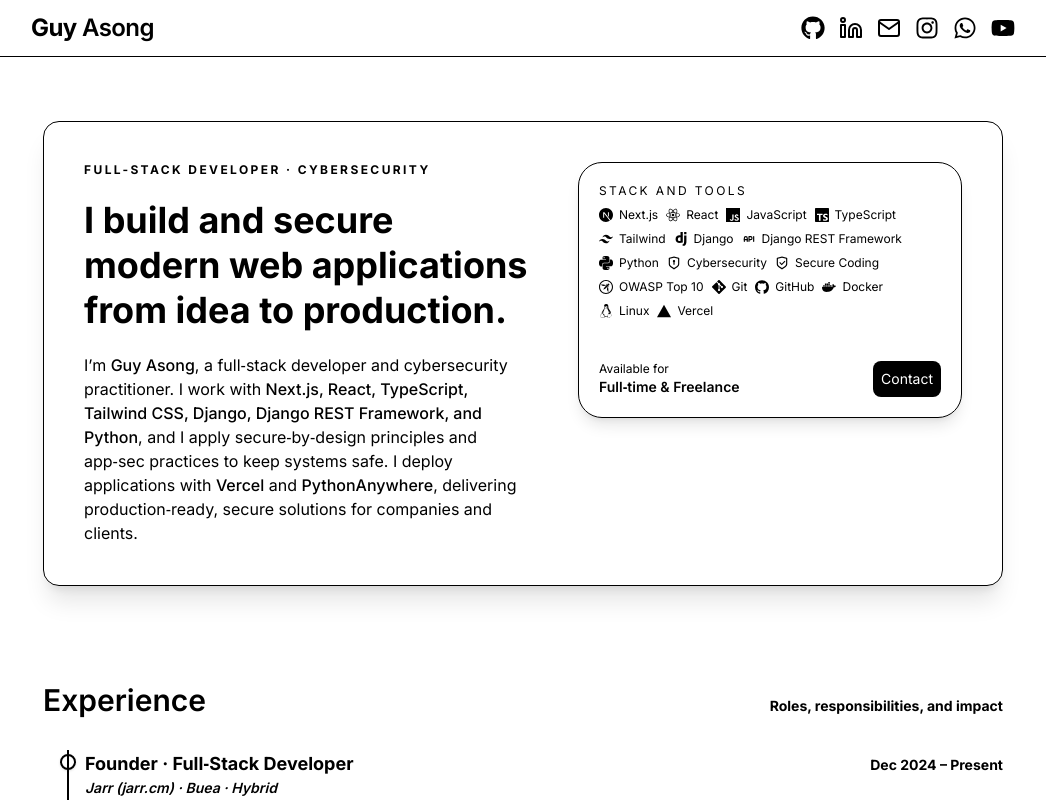
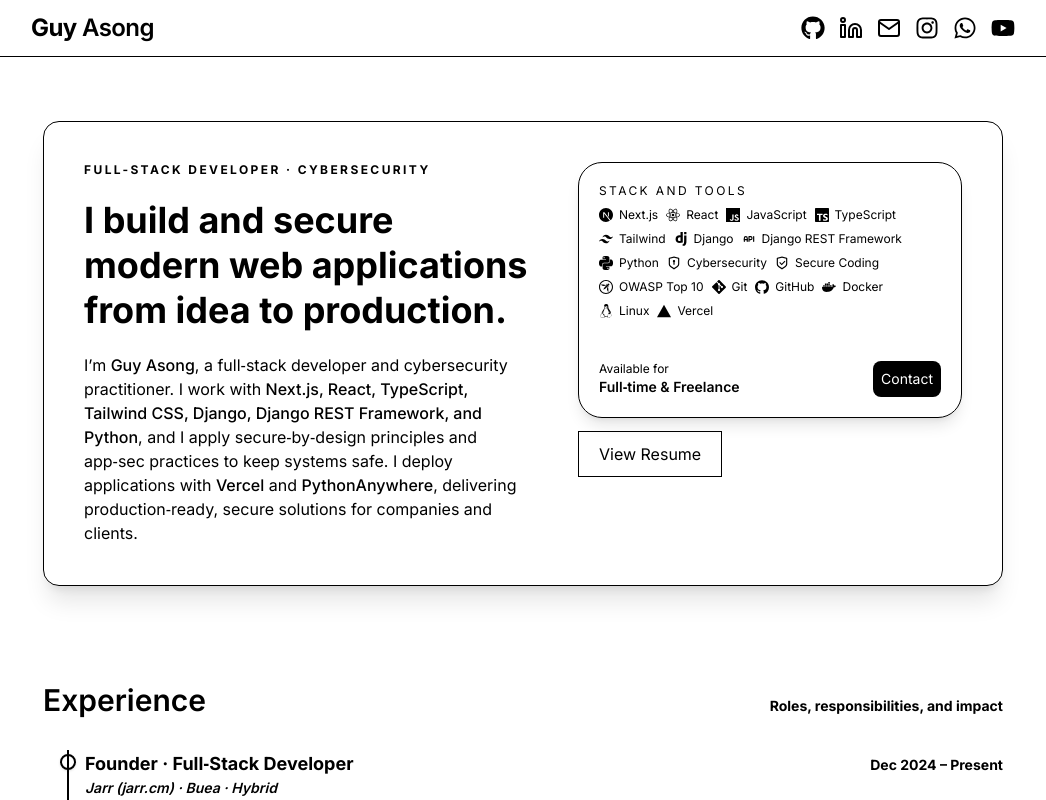
Before and after one commit to guyasong2/portfolio2.0, a Next.js app: page / in a window 1280 px wide. Shown: the top 800 px of the page, without its empty margins (117-1163 px from the left). Built offline with nearby package versions, Linux system fonts and the light colour scheme.

Commit message:
Added a download Resume button

```diff
--- a/components/Hero.tsx
+++ b/components/Hero.tsx
@@ -15,7 +15,7 @@ import {
   SiVercel,
 } from "react-icons/si";
 import { RiShieldKeyholeLine, RiShieldCheckLine } from "react-icons/ri";
-import { TbApi } from "react-icons/tb";
+import { TbApi } from "react-icons/tb"
 
 type HeroProps = {
   onViewProjects: () => void;
@@ -116,6 +116,8 @@ export default function Hero({ onViewProjects }: HeroProps) {
                 </a>
               </div>
             </div>
+            <br />
+            <a href="/assets/Resume.pdf" className="border py-3 px-5 w-full" download>View Resume</a>
           </div>
         </div>
       </div>
--- a/components/Navbar.tsx
+++ b/components/Navbar.tsx
@@ -67,7 +67,7 @@ export default function Navbar({
 
             {/* Whatsapp */}
             <a
-              href="https://www.Whatsapp.me/+237683140781"
+              href="https://wa.me/+237683140781"
               className="btn btn-ghost btn-sm gap-2 hover:scale-105 transition"
               aria-label="YouTube"
             >
```
Also changed, not shown: 1 other file (tests, documents, lock files or other folders).
